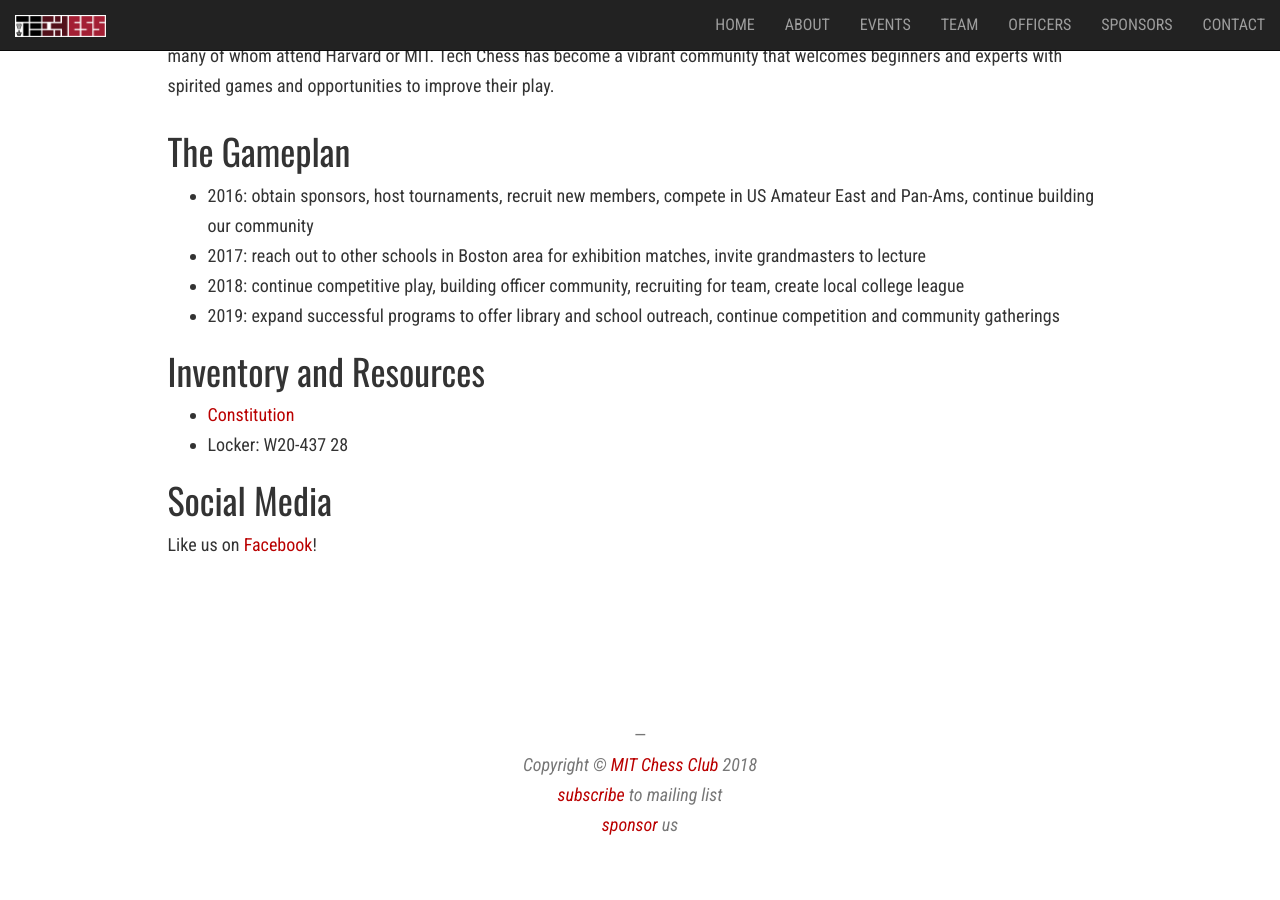
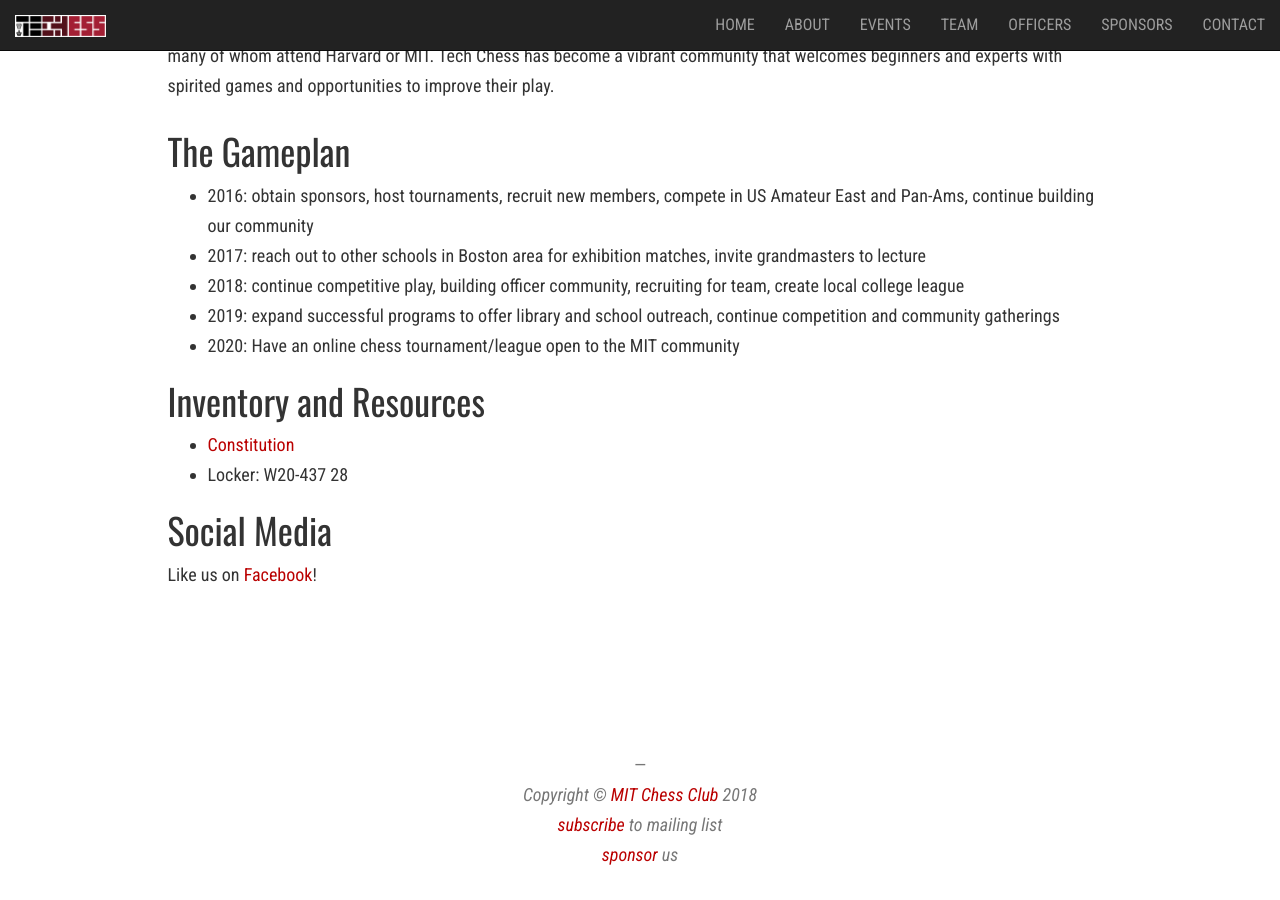
Before and after one commit to Tech-Chess/tech-chess.github.io, a Jekyll site: the page built from _pages/about.md, in a window 1280 px wide and 900 px high, scrolled down 822 px. Built offline with Jekyll 4.4.1, drawn with Linux system fonts in a browser that asks for light colours; nearby versions of some CDN libraries; before the commit the page ends 1692 px from its top, so only the background shows below that.

Commit message:
Added 2022 goal

```diff
--- a/_pages/about.md
+++ b/_pages/about.md
@@ -22,6 +22,7 @@
 - 2017: reach out to other schools in Boston area for exhibition matches, invite grandmasters to lecture
 - 2018: continue competitive play, building officer community, recruiting for team, create local college league
 - 2019: expand successful programs to offer library and school outreach, continue competition and community gatherings
+- 2020: Have an online chess tournament/league open to the MIT community
 
 # Inventory and Resources
 - [Constitution](https://drive.google.com/file/d/0B5Tfw9EUMk1wUm5ScV9GQkNUMHc/view?usp=sharing)
```
